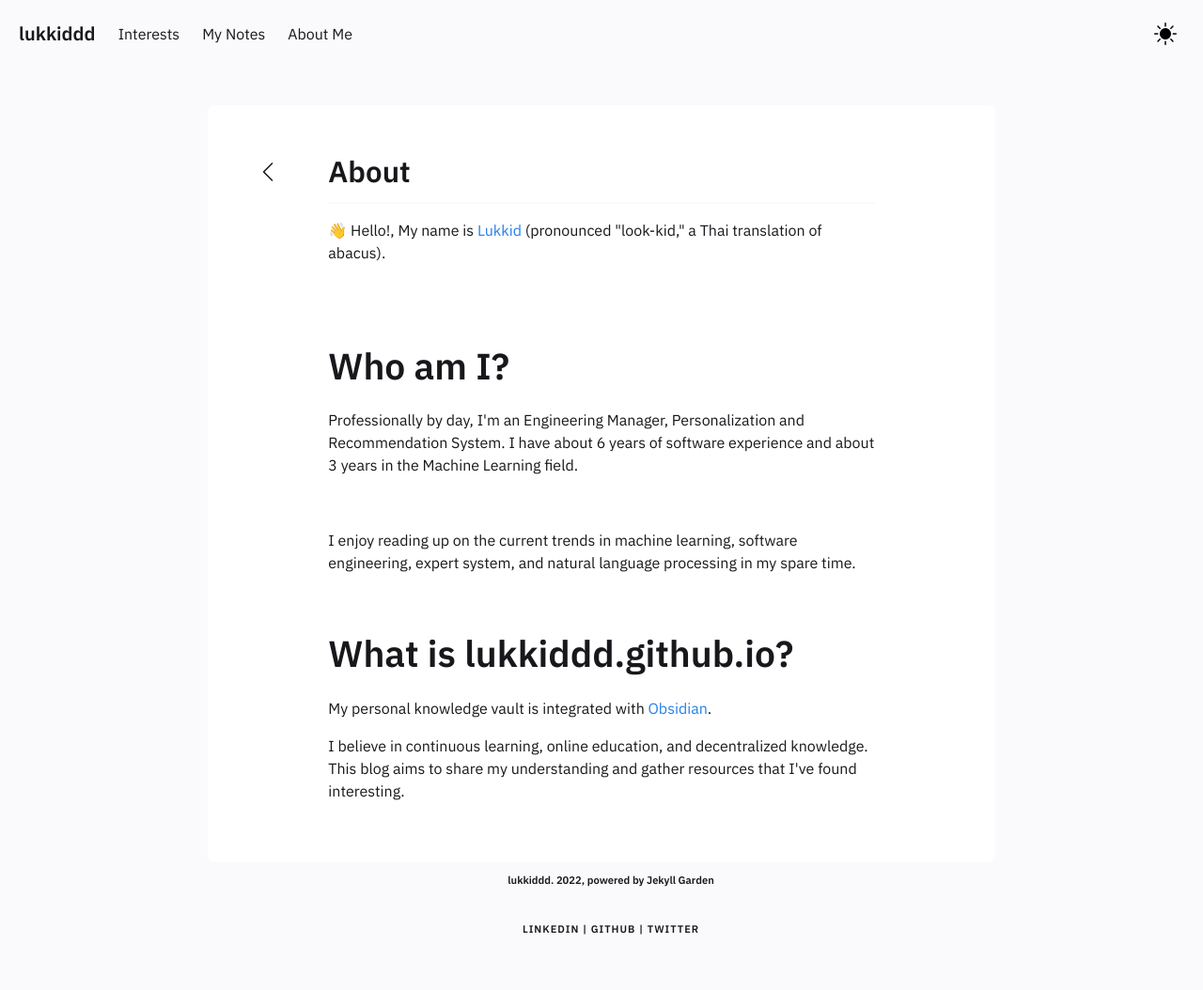
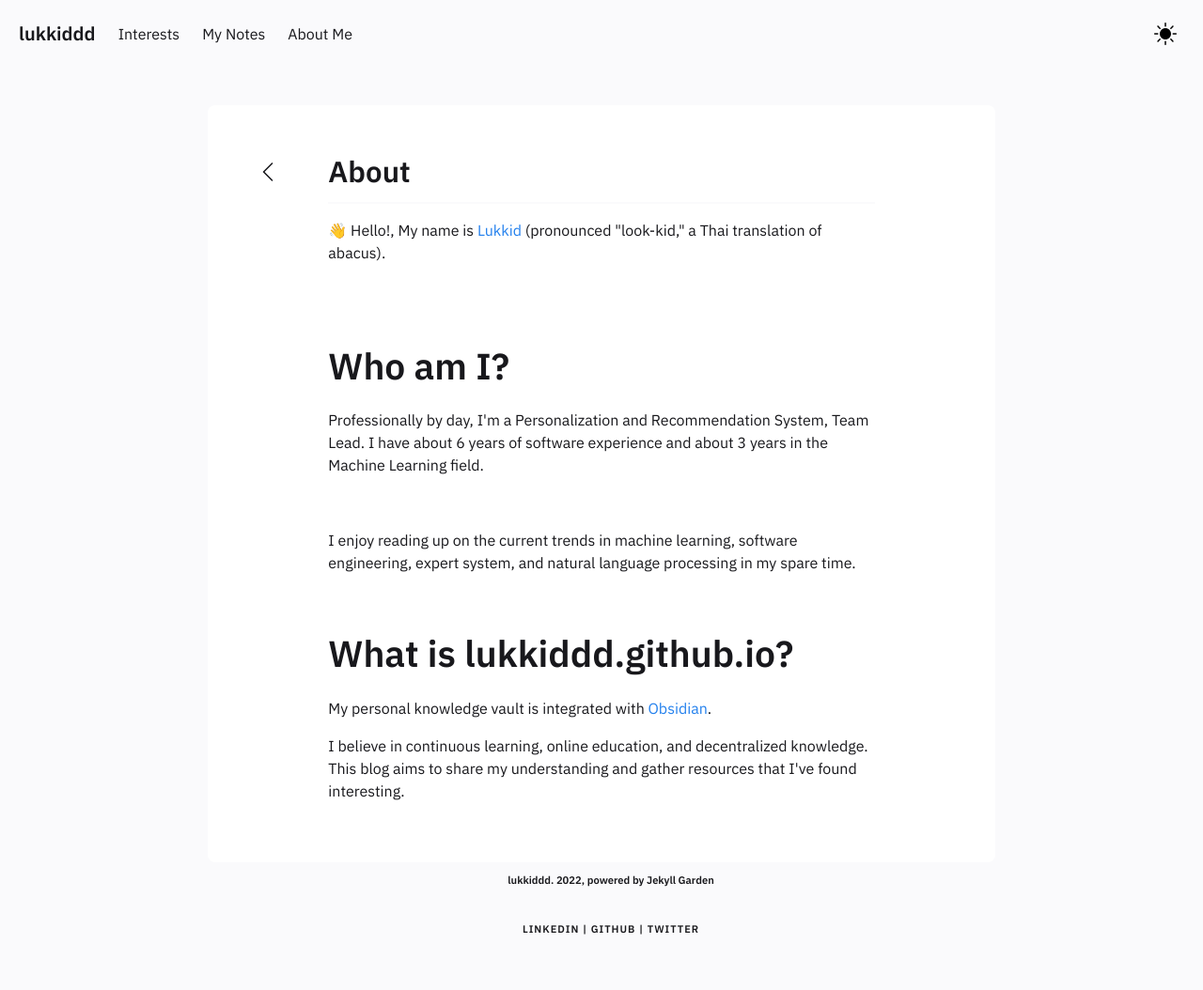
Before and after one commit to lukkiddd/lukkiddd.github.io, a Jekyll site: the page built from _posts/2022-03-16-about.md, in a window 1280 px wide. Shown: the whole page at 94% size. Built offline with Jekyll 4.4.1, drawn with Linux system fonts in a browser that asks for light colours.

Commit message:
Update About page

```diff
--- a/_posts/2022-03-16-about.md
+++ b/_posts/2022-03-16-about.md
@@ -10,7 +10,7 @@ title: About
 
 # Who am I?
 
-Professionally by day, I'm an Engineering Manager, Personalization and Recommendation System. I have about 6 years of software experience and about 3 years in the Machine Learning field.
+Professionally by day, I'm a Personalization and Recommendation System, Team Lead. I have about 6 years of software experience and about 3 years in the Machine Learning field.
 
 <br>
 
```
